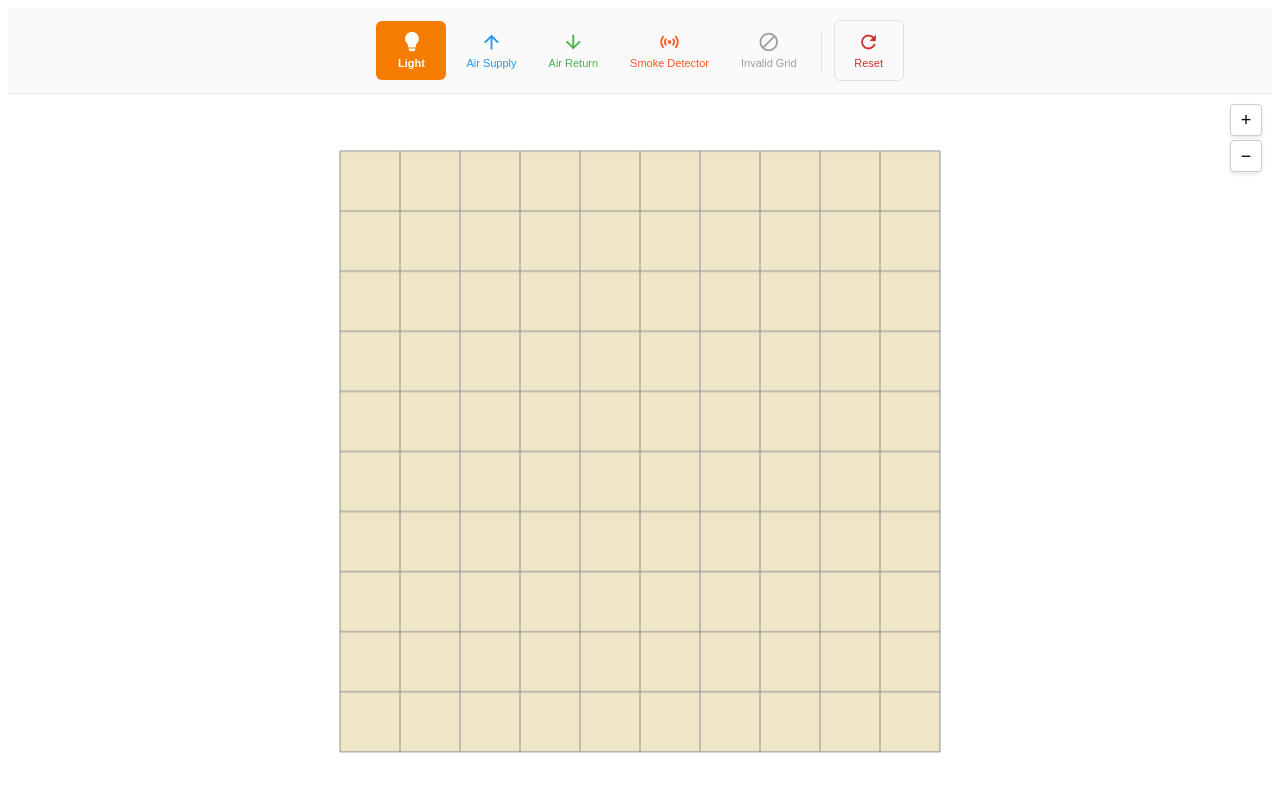
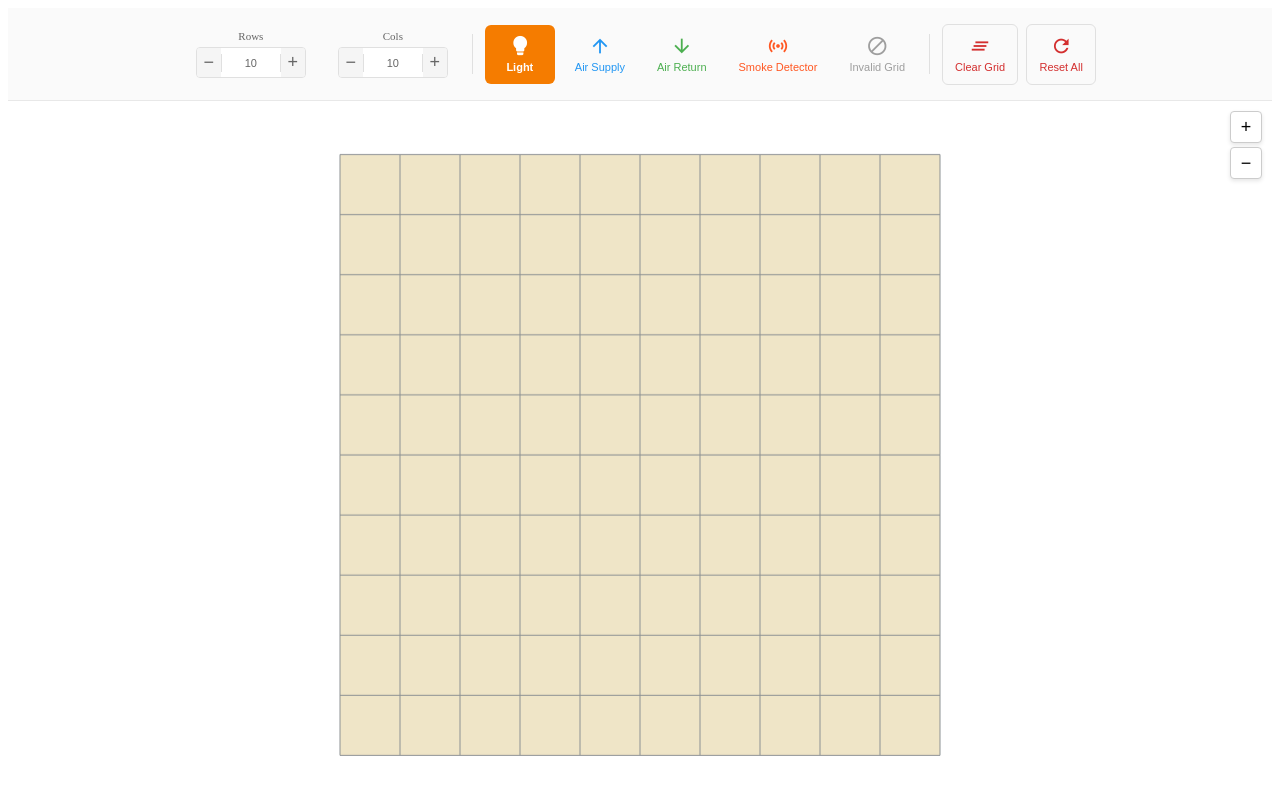
Before and after one commit to IslamTariq/ceiling-grid-designer, a React (Vite) app: page / in a window 1280 px wide. Shown: the top 794 px of the page. Built offline with nearby package versions, Linux system fonts and the light colour scheme.

Commit message:
added optimization for multiple cells, user input to increase and decrease cells, Clear Grid button

```diff
--- a/src/App.tsx
+++ b/src/App.tsx
@@ -5,11 +5,20 @@ import type { ComponentType } from "./components/Toolbar";
 
 function App() {
   const [selectedComponentType, setSelectedComponentType] = useState<ComponentType>("light");
+  const [rows, setRows] = useState(10);
+  const [cols, setCols] = useState(10);
   const clearGridRef = useRef<(() => void) | null>(null);
+  const clearGridOnlyRef = useRef<(() => void) | null>(null);
 
   const handleClear = () => {
     if (clearGridRef.current) {
       clearGridRef.current();
+    }
+  };
+
+  const handleClearGrid = () => {
+    if (clearGridOnlyRef.current) {
+      clearGridOnlyRef.current();
     }
   };
 
@@ -19,13 +28,21 @@ function App() {
         selectedComponentType={selectedComponentType}
         onComponentTypeChange={setSelectedComponentType}
         onClear={handleClear}
+        onClearGrid={handleClearGrid}
+        rows={rows}
+        cols={cols}
+        onRowsChange={setRows}
+        onColsChange={setCols}
       />
       <CanvasGrid
-        rows={10}
-        cols={10}
+        rows={rows}
+        cols={cols}
         selectedComponentType={selectedComponentType}
         onClear={(clearFn) => {
           clearGridRef.current = clearFn;
+        }}
+        onClearGrid={(clearGridFn) => {
+          clearGridOnlyRef.current = clearGridFn;
         }}
       />
     </div>
--- /dev/null
+++ b/src/components/GridDimensions.css
@@ -0,0 +1,100 @@
+.grid-dimensions {
+  display: flex;
+  gap: clamp(4px, 1vw, 8px);
+  align-items: center;
+}
+
+.grid-dimensions-item {
+  display: flex;
+  flex-direction: column;
+  align-items: center;
+  justify-content: center;
+  gap: clamp(3px, 0.8vw, 4px);
+  padding: clamp(6px, 1.2vw, 10px) clamp(8px, 1.5vw, 12px);
+  background-color: transparent;
+  border: none;
+  border-radius: 6px;
+  min-width: clamp(55px, 8vw, 70px);
+  flex-shrink: 0;
+}
+
+.grid-dimensions-label-text {
+  font-size: clamp(9px, 1.1vw, 11px);
+  white-space: nowrap;
+  line-height: 1.2;
+  text-align: center;
+  color: #666;
+  font-weight: 500;
+  transition: all 0.15s ease;
+}
+
+.grid-dimensions-input-wrapper {
+  display: flex;
+  align-items: center;
+  border: 1px solid #e0e0e0;
+  border-radius: 4px;
+  overflow: hidden;
+  background-color: #fff;
+}
+
+.grid-dimensions-button {
+  background-color: #f5f5f5;
+  border: none;
+  color: #666;
+  cursor: pointer;
+  font-size: clamp(14px, 1.8vw, 18px);
+  font-weight: 500;
+  padding: clamp(2px, 0.5vw, 4px) clamp(4px, 0.8vw, 6px);
+  transition: background-color 0.15s ease, color 0.15s ease;
+  display: flex;
+  align-items: center;
+  justify-content: center;
+  min-width: clamp(20px, 3vw, 24px);
+  user-select: none;
+  outline: none;
+}
+
+.grid-dimensions-button:hover:not(:disabled) {
+  background-color: #e0e0e0;
+  color: #333;
+}
+
+.grid-dimensions-button:active:not(:disabled) {
+  background-color: #d0d0d0;
+}
+
+.grid-dimensions-button:disabled {
+  opacity: 0.4;
+  cursor: not-allowed;
+}
+
+.grid-dimensions-input {
+  width: clamp(40px, 5vw, 50px);
+  padding: clamp(2px, 0.5vw, 3px) clamp(3px, 0.6vw, 4px);
+  border: none;
+  border-left: 1px solid #e0e0e0;
+  border-right: 1px solid #e0e0e0;
+  font-size: clamp(9px, 1.1vw, 11px);
+  text-align: center;
+  transition: border-color 0.15s ease;
+  background-color: #fff;
+  color: #666;
+  font-weight: 500;
+  outline: none;
+}
+
+.grid-dimensions-input:focus {
+  outline: none;
+  border-left-color: #2196F3;
+  border-right-color: #2196F3;
+}
+
+.grid-dimensions-input::-webkit-outer-spin-button,
+.grid-dimensions-input::-webkit-inner-spin-button {
+  -webkit-appearance: none;
+  margin: 0;
+}
+
+.grid-dimensions-input[type="number"] {
+  -moz-appearance: textfield;
+}
--- /dev/null
+++ b/src/components/GridDimensions.tsx
@@ -0,0 +1,170 @@
+import { useState, useEffect } from "react";
+import "./GridDimensions.css";
+
+interface GridDimensionsProps {
+  rows: number;
+  cols: number;
+  onRowsChange: (rows: number) => void;
+  onColsChange: (cols: number) => void;
+}
+
+export default function GridDimensions({
+  rows,
+  cols,
+  onRowsChange,
+  onColsChange,
+}: GridDimensionsProps) {
+  const [rowsInput, setRowsInput] = useState(rows.toString());
+  const [colsInput, setColsInput] = useState(cols.toString());
+
+  useEffect(() => {
+    setRowsInput(rows.toString());
+  }, [rows]);
+
+  useEffect(() => {
+    setColsInput(cols.toString());
+  }, [cols]);
+
+  const handleRowsChange = (value: string) => {
+    setRowsInput(value);
+    const numValue = parseInt(value, 10);
+    if (!isNaN(numValue) && numValue > 0 && numValue <= 1000) {
+      onRowsChange(numValue);
+    }
+  };
+
+  const handleRowsBlur = () => {
+    const numValue = parseInt(rowsInput, 10);
+    if (isNaN(numValue) || numValue < 1) {
+      setRowsInput("1");
+      onRowsChange(1);
+    } else if (numValue > 1000) {
+      setRowsInput("1000");
+      onRowsChange(1000);
+    } else {
+      setRowsInput(numValue.toString());
+      if (numValue !== rows) {
+        onRowsChange(numValue);
+      }
+    }
+  };
+
+  const handleColsChange = (value: string) => {
+    setColsInput(value);
+    const numValue = parseInt(value, 10);
+    if (!isNaN(numValue) && numValue > 0 && numValue <= 1000) {
+      onColsChange(numValue);
+    }
+  };
+
+  const handleColsBlur = () => {
+    const numValue = parseInt(colsInput, 10);
+    if (isNaN(numValue) || numValue < 1) {
+      setColsInput("1");
+      onColsChange(1);
+    } else if (numValue > 1000) {
+      setColsInput("1000");
+      onColsChange(1000);
+    } else {
+      setColsInput(numValue.toString());
+      if (numValue !== cols) {
+        onColsChange(numValue);
+      }
+    }
+  };
+
+  const handleRowsIncrement = () => {
+    const newValue = Math.min(1000, rows + 1);
+    setRowsInput(newValue.toString());
+    onRowsChange(newValue);
+  };
+
+  const handleRowsDecrement = () => {
+    const newValue = Math.max(1, rows - 1);
+    setRowsInput(newValue.toString());
+    onRowsChange(newValue);
+  };
+
+  const handleColsIncrement = () => {
+    const newValue = Math.min(1000, cols + 1);
+    setColsInput(newValue.toString());
+    onColsChange(newValue);
+  };
+
+  const handleColsDecrement = () => {
+    const newValue = Math.max(1, cols - 1);
+    setColsInput(newValue.toString());
+    onColsChange(newValue);
+  };
+
+  return (
+    <div className="grid-dimensions">
+      <div className="grid-dimensions-item">
+        <span className="grid-dimensions-label-text">Rows</span>
+        <div className="grid-dimensions-input-wrapper">
+          <button
+            type="button"
+            className="grid-dimensions-button grid-dimensions-button-minus"
+            onClick={handleRowsDecrement}
+            disabled={rows <= 1}
+            title="Decrease rows"
+          >
+            −
+          </button>
+          <input
+            type="number"
+            min="1"
+            max="1000"
+            value={rowsInput}
+            onChange={(e) => handleRowsChange(e.target.value)}
+            onBlur={handleRowsBlur}
+            className="grid-dimensions-input"
+            title="Number of rows"
+          />
+          <button
+            type="button"
+            className="grid-dimensions-button grid-dimensions-button-plus"
+            onClick={handleRowsIncrement}
+            disabled={rows >= 1000}
+            title="Increase rows"
+          >
+            +
+          </button>
+        </div>
+      </div>
+      <div className="grid-dimensions-item">
+        <span className="grid-dimensions-label-text">Cols</span>
+        <div className="grid-dimensions-input-wrapper">
+          <button
+            type="button"
+            className="grid-dimensions-button grid-dimensions-button-minus"
+            onClick={handleColsDecrement}
+            disabled={cols <= 1}
+            title="Decrease columns"
+          >
+            −
+          </button>
+          <input
+            type="number"
+            min="1"
+            max="1000"
+            value={colsInput}
+            onChange={(e) => handleColsChange(e.target.value)}
+            onBlur={handleColsBlur}
+            className="grid-dimensions-input"
+            title="Number of columns"
+          />
+          <button
+            type="button"
+            className="grid-dimensions-button grid-dimensions-button-plus"
+            onClick={handleColsIncrement}
+            disabled={cols >= 1000}
+            title="Increase columns"
+          >
+            +
+          </button>
+        </div>
+      </div>
+    </div>
+  );
+}
--- a/src/components/Toolbar.tsx
+++ b/src/components/Toolbar.tsx
@@ -1,21 +1,39 @@
 export type ComponentType = "light" | "airSupply" | "airReturn" | "smokeDetector" | "invalid";
 
 import { COMPONENT_CONFIGS } from "../constants/components";
+import GridDimensions from "./GridDimensions";
 import "./Toolbar.css";
 
 interface ToolbarProps {
   selectedComponentType: ComponentType;
   onComponentTypeChange: (componentType: ComponentType) => void;
   onClear: () => void;
+  onClearGrid: () => void;
+  rows: number;
+  cols: number;
+  onRowsChange: (rows: number) => void;
+  onColsChange: (cols: number) => void;
 }
 
 export default function Toolbar({
   selectedComponentType,
   onComponentTypeChange,
   onClear,
+  onClearGrid,
+  rows,
+  cols,
+  onRowsChange,
+  onColsChange,
 }: ToolbarProps) {
   return (
     <div className="toolbar-container">
+      <GridDimensions
+        rows={rows}
+        cols={cols}
+        onRowsChange={onRowsChange}
+        onColsChange={onColsChange}
+      />
+      <div className="toolbar-separator" />
       {COMPONENT_CONFIGS.map((component) => (
         <button
           key={component.id}
@@ -34,9 +52,13 @@ export default function Toolbar({
         </button>
       ))}
       <div className="toolbar-separator" />
+      <button className="toolbar-button clear-button" onClick={onClearGrid} title="Clear Grid">
+        <i className="material-icons toolbar-icon">clear_all</i>
+        <span className="toolbar-text">Clear Grid</span>
+      </button>
       <button className="toolbar-button clear-button" onClick={onClear} title="Reset Everything">
         <i className="material-icons toolbar-icon">refresh</i>
-        <span className="toolbar-text">Reset</span>
+        <span className="toolbar-text">Reset All</span>
       </button>
     </div>
   );
--- a/src/types/index.ts
+++ b/src/types/index.ts
@@ -13,4 +13,5 @@ export interface CanvasGridProps {
   cols: number;
   selectedComponentType: ComponentType;
   onClear?: (clearFn: () => void) => void;
+  onClearGrid?: (clearGridFn: () => void) => void;
 }
```
Also changed, not shown: src/components/CanvasGrid.tsx (+62 -8 lines).
